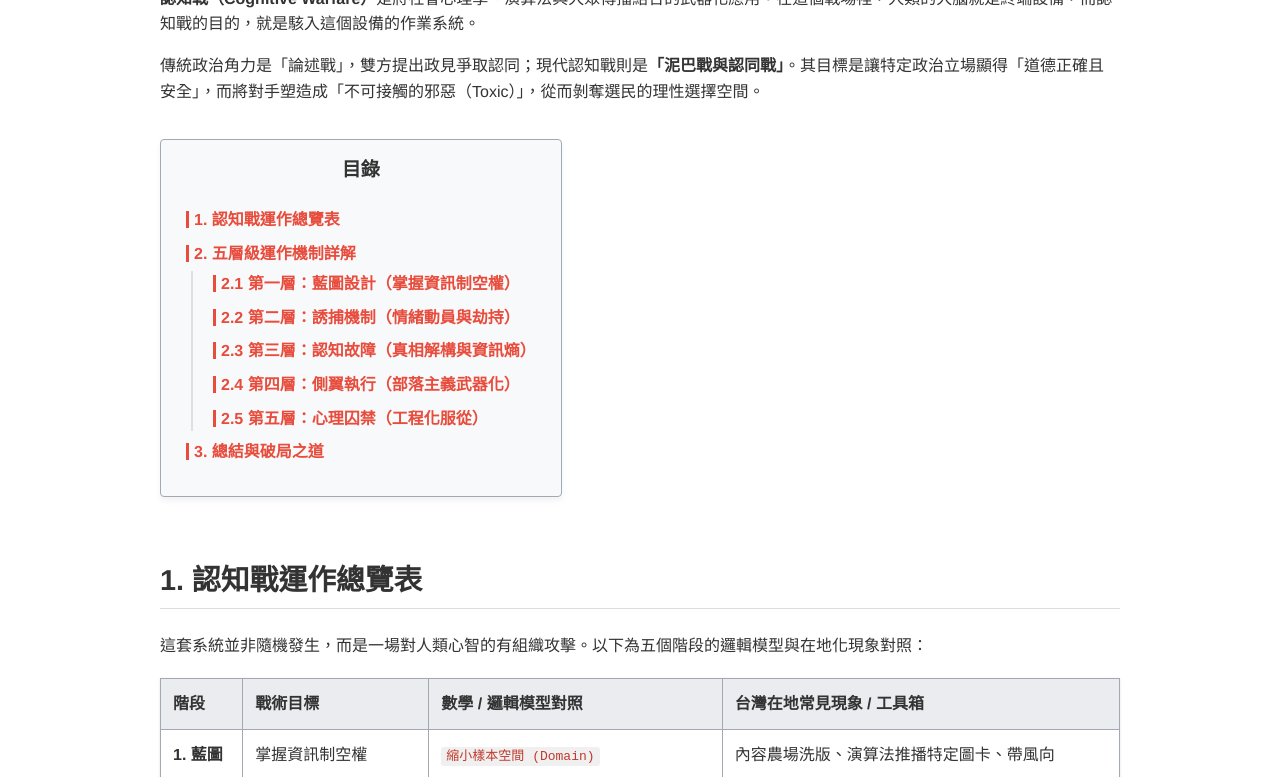
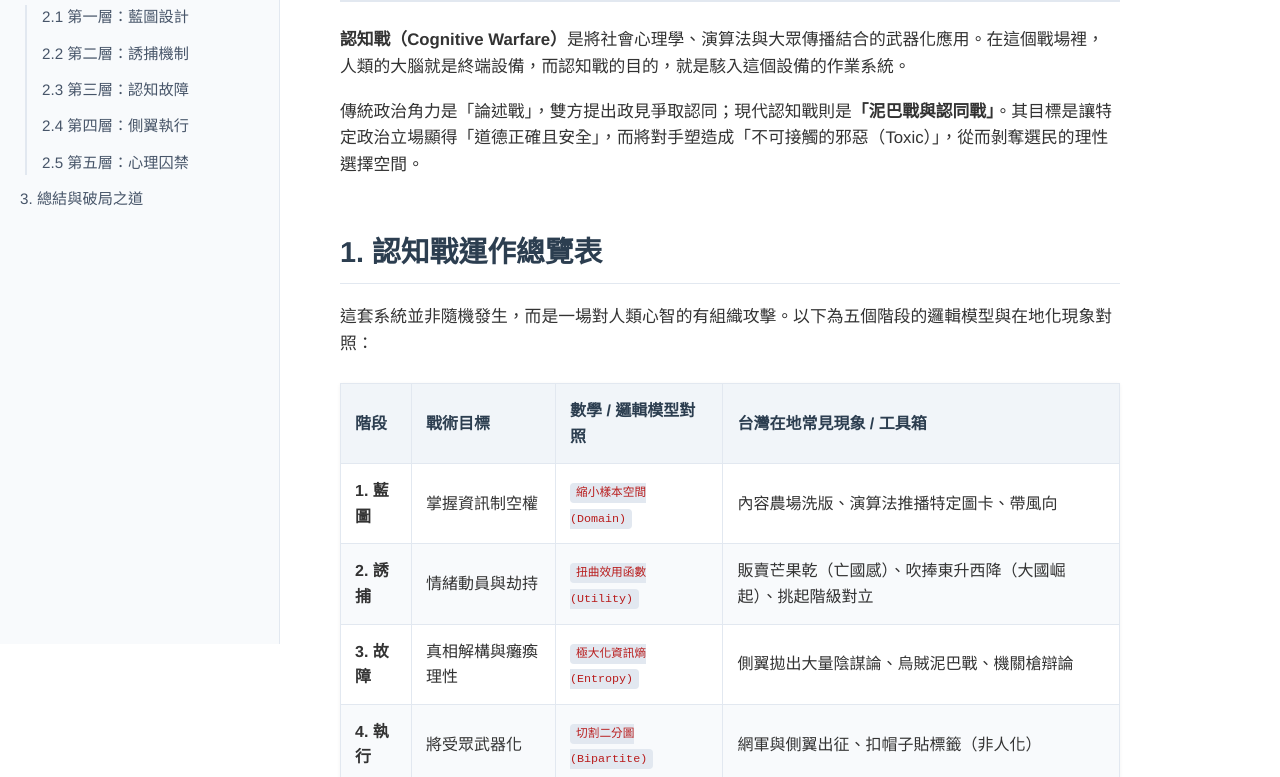
Before and after one commit to akitata928/Manipulation2, a plain HTML site: page index.html in a window 1280 px wide. Shown: the part 156-933 px from the top of the page. Drawn offline with Linux system fonts and the light colour scheme.

Commit message:
Update index.html

```diff
--- a/index.html
+++ b/index.html
@@ -10,13 +10,12 @@
             --active-color: #e74c3c;
             --bg-color: #ffffff;
             --text-color: #333333;
-            --border-color: #dddddd;
-            --toc-bg: #f8f9fa;
+            --border-color: #e2e8f0;
+            --sidebar-bg: #f8fafc;
         }
 
         html {
             scroll-behavior: smooth;
-            scroll-padding-top: 30px;
         }
 
         body {
@@ -24,152 +23,197 @@
             line-height: 1.6;
             color: var(--text-color);
             background-color: var(--bg-color);
-            max-width: 960px;
-            margin: 0 auto;
+            margin: 0;
+            display: flex; /* 啟用 Flexbox 進行左右排版 */
+        }
+
+        /* === 左側邊欄目錄設計 === */
+        .sidebar {
+            width: 280px;
+            height: 100vh;
+            background-color: var(--sidebar-bg);
+            border-right: 1px solid var(--border-color);
+            position: fixed;
+            top: 0;
+            left: 0;
+            overflow-y: auto;
             padding: 30px 20px;
+            box-sizing: border-box;
         }
-        h1 {
-            font-size: 2.2em;
+
+        .sidebar h2 {
+            font-size: 1.2em;
             color: var(--primary-color);
             border-bottom: 2px solid var(--border-color);
             padding-bottom: 10px;
+            margin-top: 0;
             margin-bottom: 20px;
         }
-        h2 {
+
+        .sidebar ul {
+            list-style-type: none;
+            padding-left: 0;
+            margin: 0;
+        }
+
+        .sidebar li {
+            margin-bottom: 12px;
+        }
+
+        .sidebar ul ul {
+            padding-left: 15px;
+            border-left: 2px solid var(--border-color);
+            margin-left: 5px;
+            margin-top: 8px;
+        }
+
+        .sidebar a {
+            color: #475569;
+            text-decoration: none;
+            font-size: 0.95em;
+            display: block;
+            transition: color 0.2s;
+        }
+
+        .sidebar a:hover {
+            color: var(--active-color);
+        }
+
+        /* === 右側主要內容區 === */
+        .main-content {
+            margin-left: 280px; /* 留出側邊欄的寬度 */
+            padding: 40px 60px;
+            max-width: 900px;
+            box-sizing: border-box;
+        }
+
+        h1 {
+            font-size: 2.4em;
+            color: var(--primary-color);
+            border-bottom: 3px solid var(--border-color);
+            padding-bottom: 15px;
+            margin-top: 0;
+            margin-bottom: 25px;
+            line-height: 1.3;
+        }
+
+        h2.section-title {
             font-size: 1.8em;
+            color: var(--primary-color);
             border-bottom: 1px solid var(--border-color);
-            padding-bottom: 5px;
-            margin-top: 40px;
+            padding-bottom: 8px;
+            margin-top: 50px;
+            margin-bottom: 20px;
         }
+
         h3 {
             font-size: 1.4em;
             color: #2980b9;
-            margin-top: 25px;
-        }
-        p {
+            margin-top: 35px;
             margin-bottom: 15px;
         }
-        a {
-            color: #2980b9;
-            text-decoration: none;
-            transition: all 0.3s ease;
-        }
-        a:hover {
-            text-decoration: underline;
-        }
 
-        /* 目錄區塊設計 (Table of Contents) */
-        .toc {
-            background-color: var(--toc-bg);
-            border: 1px solid #a2a9b1;
-            padding: 15px 25px;
-            display: inline-block;
-            margin: 20px 0;
-            border-radius: 4px;
-            position: sticky;
-            top: 20px;
-            z-index: 100;
-            box-shadow: 0 4px 6px rgba(0,0,0,0.05);
-        }
-        .toc h2 {
-            margin-top: 0;
-            border-bottom: none;
-            font-size: 1.2em;
-            text-align: center;
-            color: var(--text-color);
-        }
-        .toc ul {
-            list-style-type: none;
-            padding-left: 0;
-        }
-        .toc li {
-            margin-bottom: 8px;
-        }
-        .toc ul ul {
-            padding-left: 20px;
-            list-style-type: none;
-            border-left: 2px solid #e0e0e0;
-            margin-left: 5px;
-            margin-top: 5px;
-        }
-
-        .toc a.active {
-            font-weight: bold;
-            color: var(--active-color);
-            padding-left: 5px;
-            border-left: 3px solid var(--active-color);
+        p {
+            margin-bottom: 18px;
+            font-size: 1.05em;
         }
 
         /* 表格設計 */
         table {
             width: 100%;
             border-collapse: collapse;
-            margin: 20px 0;
-            box-shadow: 0 1px 3px rgba(0,0,0,0.1);
+            margin: 25px 0;
+            background-color: #fff;
+            box-shadow: 0 1px 4px rgba(0,0,0,0.05);
         }
         th, td {
-            border: 1px solid #a2a9b1;
-            padding: 12px;
+            border: 1px solid var(--border-color);
+            padding: 14px;
             text-align: left;
         }
         th {
-            background-color: #eaecf0;
+            background-color: #f1f5f9;
             font-weight: bold;
+            color: var(--primary-color);
         }
         tr:nth-child(even) {
-            background-color: #f8f9fa;
+            background-color: #f8fafc;
         }
 
-        /* 強調與引言 */
         blockquote {
-            background: #f9f9f9;
-            border-left: 5px solid #ccc;
-            margin: 1.5em 10px;
-            padding: 1em 15px;
+            background: #f1f5f9;
+            border-left: 5px solid #94a3b8;
+            margin: 2em 0;
+            padding: 1.5em 20px;
             font-style: italic;
-            color: #555;
+            color: #475569;
+            border-radius: 0 4px 4px 0;
         }
+
         .highlight {
-            background-color: #fff3cd;
-            padding: 2px 4px;
-            border-radius: 3px;
+            background-color: #fef08a;
+            padding: 2px 6px;
+            border-radius: 4px;
             font-weight: bold;
+            color: #854d0e;
         }
+
         .math-concept {
             font-family: monospace;
-            background-color: #f0f0f0;
-            padding: 2px 5px;
-            border-radius: 3px;
-            color: #c0392b;
+            background-color: #e2e8f0;
+            padding: 3px 6px;
+            border-radius: 4px;
+            color: #b91c1c;
+            font-size: 0.9em;
+        }
+
+        /* 響應式設計 (手機版適配) */
+        @media (max-width: 768px) {
+            body {
+                flex-direction: column;
+            }
+            .sidebar {
+                width: 100%;
+                height: auto;
+                position: relative;
+                border-right: none;
+                border-bottom: 1px solid var(--border-color);
+                padding: 20px;
+            }
+            .main-content {
+                margin-left: 0;
+                padding: 25px 20px;
+            }
         }
     </style>
 </head>
 <body>
 
-    <h1>現代認知戰藍圖：政治操弄與社會工程的五層架構</h1>
-
-    <p><strong>認知戰（Cognitive Warfare）</strong>是將社會心理學、演算法與大眾傳播結合的武器化應用。在這個戰場裡，人類的大腦就是終端設備，而認知戰的目的，就是駭入這個設備的作業系統。</p>
-
-    <p>傳統政治角力是「論述戰」，雙方提出政見爭取認同；現代認知戰則是<strong>「泥巴戰與認同戰」</strong>。其目標是讓特定政治立場顯得「道德正確且安全」，而將對手塑造成「不可接觸的邪惡（Toxic）」，從而剝奪選民的理性選擇空間。</p>
-
-    <div class="toc">
-        <h2>目錄</h2>
+    <div class="sidebar">
+        <h2>📑 目錄導覽</h2>
         <ul>
             <li><a href="#section-1">1. 認知戰運作總覽表</a></li>
             <li><a href="#section-2">2. 五層級運作機制詳解</a>
                 <ul>
-                    <li><a href="#level-1">2.1 第一層：藍圖設計（掌握資訊制空權）</a></li>
-                    <li><a href="#level-2">2.2 第二層：誘捕機制（情緒動員與劫持）</a></li>
-                    <li><a href="#level-3">2.3 第三層：認知故障（真相解構與資訊熵）</a></li>
-                    <li><a href="#level-4">2.4 第四層：側翼執行（部落主義武器化）</a></li>
-                    <li><a href="#level-5">2.5 第五層：心理囚禁（工程化服從）</a></li>
+                    <li><a href="#level-1">2.1 第一層：藍圖設計</a></li>
+                    <li><a href="#level-2">2.2 第二層：誘捕機制</a></li>
+                    <li><a href="#level-3">2.3 第三層：認知故障</a></li>
+                    <li><a href="#level-4">2.4 第四層：側翼執行</a></li>
+                    <li><a href="#level-5">2.5 第五層：心理囚禁</a></li>
                 </ul>
             </li>
             <li><a href="#section-3">3. 總結與破局之道</a></li>
         </ul>
     </div>
 
-    <h2 id="section-1" class="scroll-section">1. 認知戰運作總覽表</h2>
+    <div class="main-content">
+        <h1>🛡️ 現代認知戰藍圖：政治操弄與社會工程的五層架構</h1>
+
+        <p><strong>認知戰（Cognitive Warfare）</strong>是將社會心理學、演算法與大眾傳播結合的武器化應用。在這個戰場裡，人類的大腦就是終端設備，而認知戰的目的，就是駭入這個設備的作業系統。</p>
+
+        <p>傳統政治角力是「論述戰」，雙方提出政見爭取認同；現代認知戰則是<strong>「泥巴戰與認同戰」</strong>。其目標是讓特定政治立場顯得「道德正確且安全」，而將對手塑造成「不可接觸的邪惡（Toxic）」，從而剝奪選民的理性選擇空間。</p>
+
+        <h2 id="section-1" class="section-title">1. 認知戰運作總覽表</h2>
         <p>這套系統並非隨機發生，而是一場對人類心智的有組織攻擊。以下為五個階段的邏輯模型與在地化現象對照：</p>
         <table>
             <thead>
@@ -191,7 +235,7 @@
                     <td><strong>2. 誘捕</strong></td>
                     <td>情緒動員與劫持</td>
                     <td><span class="math-concept">扭曲效用函數 (Utility)</span></td>
-                <td>販賣芒果乾（亡國感）、挑起世代與階級對立</td>
+                    <td>販賣芒果乾（亡國感）、吹捧東升西降（大國崛起）、挑起階級對立</td>
                 </tr>
                 <tr>
                     <td><strong>3. 故障</strong></td>
@@ -202,21 +246,21 @@
                 <tr>
                     <td><strong>4. 執行</strong></td>
                     <td>將受眾武器化</td>
-                <td><span class="math-concept">切割二分圖 (Bipartite Graph)</span></td>
+                    <td><span class="math-concept">切割二分圖 (Bipartite)</span></td>
                     <td>網軍與側翼出征、扣帽子貼標籤（非人化）</td>
                 </tr>
                 <tr>
                     <td><strong>5. 囚禁</strong></td>
                     <td>完成社會控制</td>
-                <td><span class="math-concept">馬可夫鏈吸收態 (Absorbing State)</span></td>
+                    <td><span class="math-concept">馬可夫鏈吸收態 (Loop)</span></td>
                     <td>害怕被出征而退群、同溫層忠誠審查、寒蟬效應</td>
                 </tr>
             </tbody>
         </table>
 
-    <h2 id="section-2" class="scroll-section">2. 五層級運作機制詳解</h2>
+        <h2 id="section-2" class="section-title">2. 五層級運作機制詳解</h2>
 
-    <h3 id="level-1" class="scroll-section">2.1 第一層：藍圖設計（掌握資訊制空權）</h3>
+        <h3 id="level-1">2.1 第一層：藍圖設計（掌握資訊制空權）</h3>
         <p><strong>【戰略】：建構平行現實，設定奧弗頓之窗（Overton Window）。</strong><br>
         在選民開始思考之前，操盤手（設計師）已經決定了大家這週要吵什麼。這不是改變你的答案，而是限制你的考卷題目。在集合論中，這等於強行縮小你的定義域，把你關在一個被精心篩選的資訊子集裡。</p>
         <ul>
@@ -224,15 +268,16 @@
             <li><strong>演算法投餵（Algorithm Feeding）</strong>：利用社群平台的推薦機制，為不同族群打造專屬的「平行宇宙」。</li>
         </ul>
 
-    <h3 id="level-2" class="scroll-section">2.2 第二層：誘捕機制（情緒動員與劫持）</h3>
+        <h3 id="level-2">2.2 第二層：誘捕機制（情緒動員與劫持）</h3>
         <p><strong>【戰略】：癱瘓理性，喚醒原始的生存焦慮與群體歸屬。</strong><br>
-    政治認知戰極度依賴情緒，因為「恐懼」與「仇恨」的傳播速度遠大於「理性」。操盤手透過改變你的效用函數，讓你覺得「被群體拋棄的代價」遠大於「追求客觀真相的價值」。</p>
+        政治認知戰極度依賴情緒，因為「恐懼」與「崇拜」的傳播速度遠大於「理性」。操盤手透過改變你的效用函數，讓你在極端的情緒中放棄客觀思考。</p>
         <ul>
-        <li><strong>生存恐懼訴求（販賣芒果乾）</strong>：將一場選舉無限上綱為「國家存亡」的最後一戰，迫使選民因恐懼而放棄檢視具體政見。</li>
+            <li><strong>生存恐懼訴求（販賣芒果乾/亡國感）</strong>：將一場常規選舉無限上綱為「國家存亡」的最後一戰，迫使選民因極度焦慮而放棄檢視政見，只求「保台」的心理安全感。</li>
+            <li><strong>慕強心理與歷史必然論（吹捧中國偉大復興與東升西降）</strong>：利用宏大的敘事，塑造「西方/美國衰敗已成定局，大國崛起無可阻擋」的假象。這是一種「必勝信念」的植入，利用人們不想「站錯邊」或「成為歷史輸家」的群體壓力，誘使大眾放棄抵抗並自我合理化。</li>
             <li><strong>相對剝奪感</strong>：挑起年輕人對高房價的憤怒、勞工對資本家的仇視，將複雜的結構問題簡化為「他們搶走了你的未來」。</li>
         </ul>
 
-    <h3 id="level-3" class="scroll-section">2.3 第三層：認知故障（真相解構與資訊熵極大化）</h3>
+        <h3 id="level-3">2.3 第三層：認知故障（真相解構與資訊熵極大化）</h3>
         <p><strong>【戰略】：不是讓你相信假新聞，而是讓你不再相信任何新聞。</strong><br>
         當選民試圖查證事實時，防禦機制就會啟動。操盤手會對系統注入巨量雜訊（極大化資訊熵），當訊噪比崩潰、大腦為求節能，就會直接放棄運算，產生政治冷漠。</p>
         <ul>
@@ -240,7 +285,7 @@
             <li><strong>烏賊戰術（Whataboutism）</strong>：當己方發生醜聞時，立刻拋出對手的舊案來模糊焦點，導致選民產生「天下烏鴉一般黑」的無力感。</li>
         </ul>
 
-    <h3 id="level-4" class="scroll-section">2.4 第四層：側翼執行（部落主義武器化）</h3>
+        <h3 id="level-4">2.4 第四層：側翼執行（部落主義武器化）</h3>
         <p><strong>【戰略】：將受眾轉化為免費的攻擊節點，用群眾鬥群眾。</strong><br>
         系統不再親自動手，而是讓被洗腦的選民成為「神學士」，去消滅任何不同的聲音。社會網路被強制切割成水火不容的二分圖（非我即敵）。</p>
         <ul>
@@ -248,45 +293,23 @@
             <li><strong>貼標籤與非人化</strong>：發明各種具貶義的政治簡稱，一旦被貼上標籤，對方就不再是同胞，而是必須被消滅的「戰犯」。</li>
         </ul>
 
-    <h3 id="level-5" class="scroll-section">2.5 第五層：心理囚禁（工程化服從與寒蟬效應）</h3>
+        <h3 id="level-5">2.5 第五層：心理囚禁（工程化服從與寒蟬效應）</h3>
         <p><strong>【戰略】：完成社會控制，讓異見者自動閉嘴。</strong><br>
         當攻擊足夠猛烈，牢籠就建構完成了。這是一個「有進無出」的死循環，一旦社會進入這個狀態，就很難自發性地逃脫。</p>
         <ul>
             <li><strong>沉默的螺旋（Spiral of Silence）</strong>：普通人為了避免掉粉、被肉搜或被親友群組圍剿，選擇在公共議題上徹底噤聲。</li>
-        <li><strong>同溫層的忠誠審查</strong>：在陣營內部進行思想審查，稍有溫和或跨越藍綠白的言論，就會被視為「背叛」而遭到無情肅清。</li>
+            <li><strong>同溫層的忠誠審查</strong>：在陣營內部進行思想審查，稍有溫和或跨黨派的言論，就會被視為「背叛」而遭到無情肅清。</li>
         </ul>
 
-    <h2 id="section-3" class="scroll-section">3. 總結與破局之道</h2>
+        <h2 id="section-3" class="section-title">3. 總結與破局之道</h2>
         <p>認知戰的可怕之處在於，它完美利用了人類渴望歸屬感與害怕被孤立的演化本能。</p>
 
         <blockquote>
             「系統不需要你變得聰明，只需要你變得忠誠。在情緒當道的時代，單靠『事實查核』是無力的防線。」
         </blockquote>
 
-    <p>要打破這個藍圖，真正的抵抗是建立對這套機制的<span class="highlight">「後設認知（Meta-cognition）」</span>。當你意識到自己正因為某張政治圖卡感到極度憤怒，或者因為害怕被側翼攻擊而默默刪除留言時，你就能看見那條牽引著你的隱形木偶線。奪回大腦作業系統控制權的第一步，就是<strong>擁有承受「不合群」與「社交不適感」的勇氣</strong>。</p>
+        <p>要打破這個藍圖，真正的抵抗是建立對這套機制的<span class="highlight">「後設認知（Meta-cognition）」</span>。當你意識到自己正因為某張政治圖卡感到極度恐懼，或是因為宏大敘事而感到熱血沸騰，甚至因為害怕被攻擊而默默刪除留言時，你就能看見那條牽引著你的隱形木偶線。奪回大腦作業系統控制權的第一步，就是<strong>擁有承受「不合群」與「社交不適感」的勇氣</strong>。</p>
+    </div>
 
-    <script>
-        document.addEventListener("DOMContentLoaded", function() {
-            const sections = document.querySelectorAll(".scroll-section");
-            const navLinks = document.querySelectorAll(".toc a");
-
-            window.addEventListener("scroll", () => {
-                let current = "";
-                sections.forEach(section => {
-                    const sectionTop = section.offsetTop;
-                    if (pageYOffset >= sectionTop - 60) {
-                        current = section.getAttribute("id");
-                    }
-                });
-
-                navLinks.forEach(link => {
-                    link.classList.remove("active");
-                    if (link.getAttribute("href").includes(current)) {
-                        link.classList.add("active");
-                    }
-                });
-            });
-        });
-    </script>
 </body>
 </html>
```
Lines whose indentation alone changed are shown as unchanged.
